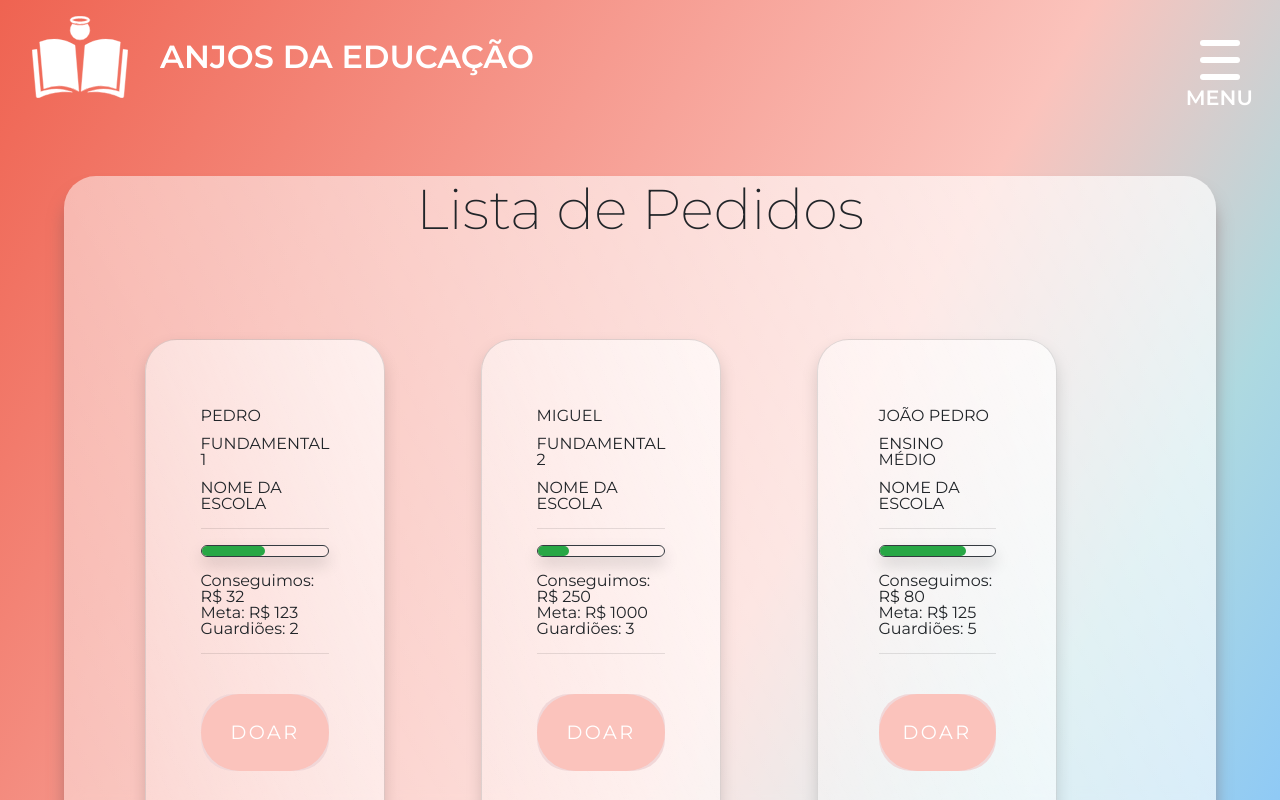
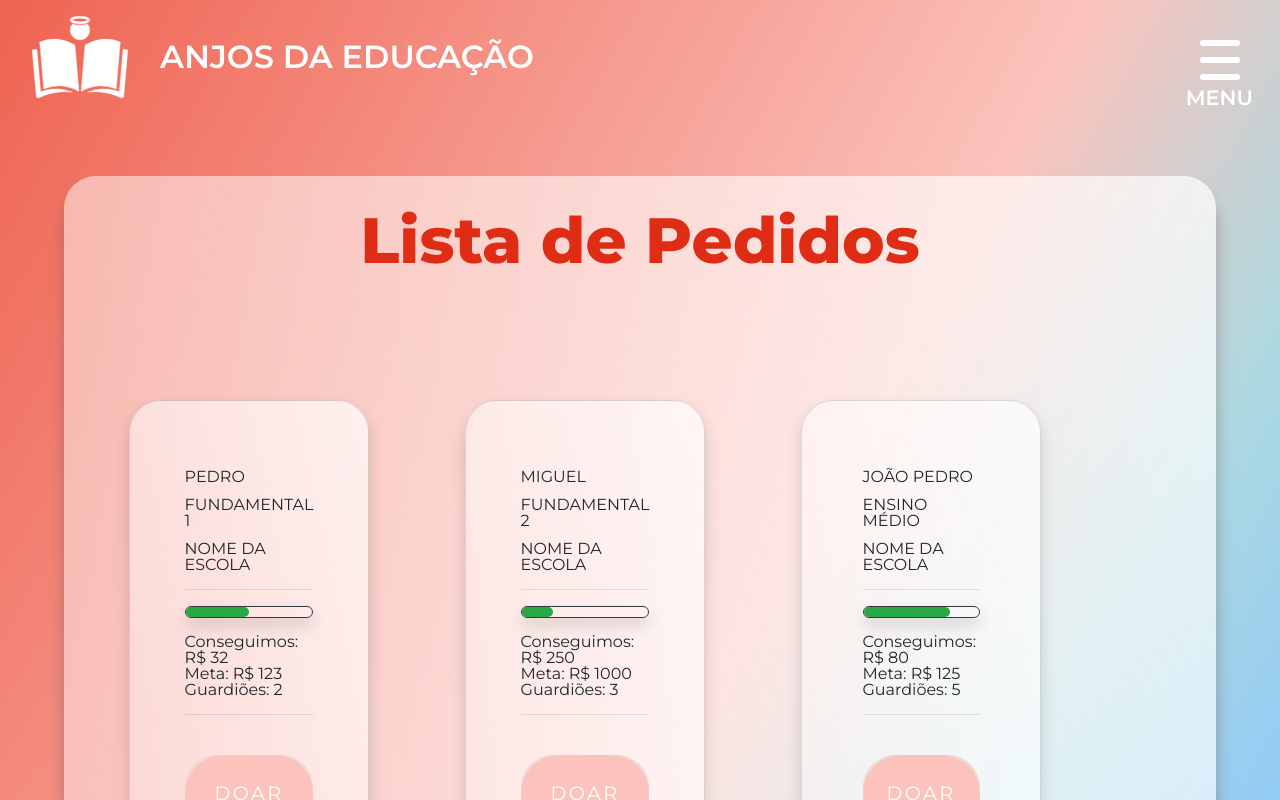
Before and after one commit to bob-mw/anjosDaEducacao, a React (Create React App) app: page /wishList in a window 1280 px wide. Shown: the top 800 px of the page. Built offline with nearby package versions, Linux system fonts and the light colour scheme.

Commit message:
Implemented styled components in index in WishList

```diff
--- a/src/Pages/WishList/index.jsx
+++ b/src/Pages/WishList/index.jsx
@@ -1,17 +1,17 @@
 import React from 'react'
 import ChildrenCard from '../../components/ChildrenCards/index'
 
+import * as S from './styled'
+
 const WishList = () => {
     return (
-        <section>
-            <div className="text-center">
-            <h1 className="display-4">Lista de Pedidos</h1>
-            </div>
-            <section className="p-5">
+        <>
+            <S.Title>Lista de Pedidos</S.Title>
+            <S.Container>
                 <ChildrenCard />
-            </section>
-        </section>
-    );
+            </S.Container>
+        </>
+    )
 }
 
 export default WishList
```
